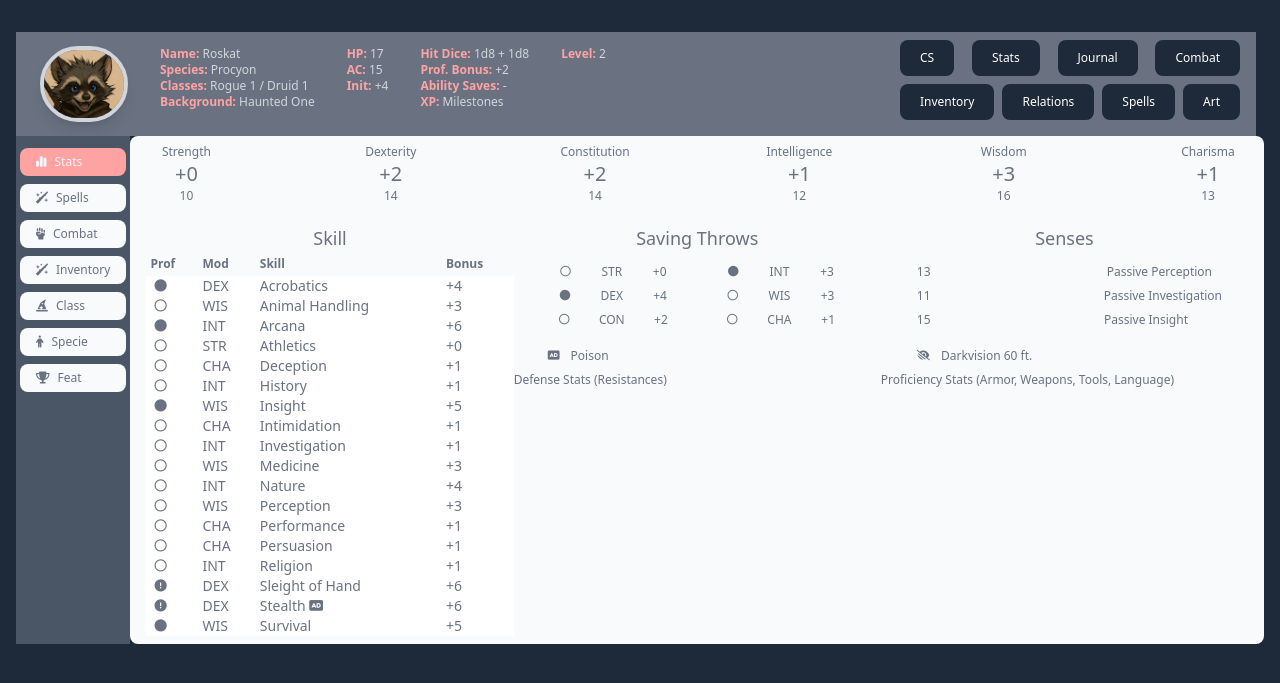
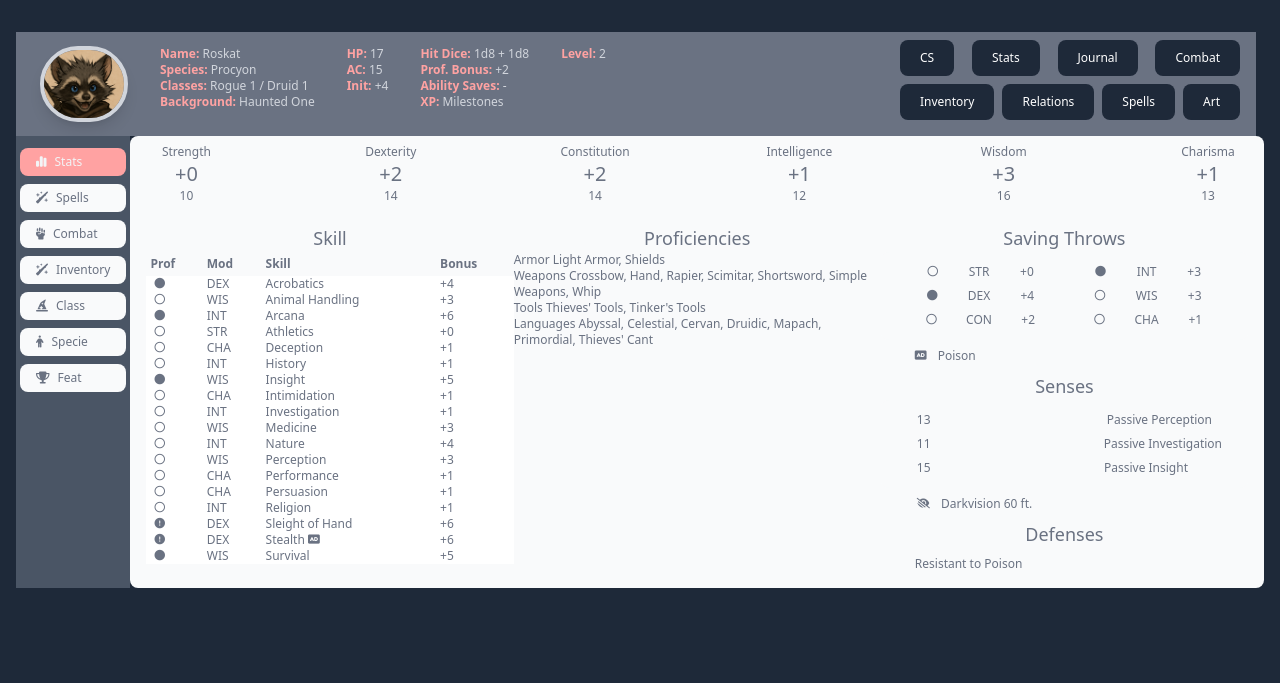
Before and after one commit to WebDevJasonCameron/CharacterArchive, a Laravel app: page / in a window 1280 px wide. Shown: the part 72-755 px from the top of the page. Run offline with Laravel 12, Linux system fonts and the light colour scheme; style sheets or scripts are compiled from the project's sources; some libraries are stand-ins or nearby versions.

Commit message:
more scafolding

```diff
--- a/resources/views/index.blade.php
+++ b/resources/views/index.blade.php
@@ -219,8 +219,8 @@
                             <div class="text-lg text-center rtl:text-right text-gray-500 ">
                                 Skill
                             </div>
-                            <table class="w-full text-sm text-left rtl:text-right text-gray-500 dark:text-gray-400">
-                                <thead class="text-xs">
+                            <table class="w-full text-xs text-left rtl:text-right text-gray-500 dark:text-gray-400">
+                                <thead>
                                     <tr>
                                         <th scope="col" class="p-1">
                                             Prof
@@ -236,7 +236,7 @@
                                         </th>
                                     </tr>
                                 </thead>
-                                <tbody class="text-xm ">
+                                <tbody>
                                     {{--Acrobatics--}}
                                     <tr class="bg-white dark:bg-gray-800">
                                         <td class="px-2">
@@ -512,8 +512,34 @@
                             </table>
                         </div>
 
+                        {{--Proficiency Stats--}}
+                        <div class="row-span-4 text-xs text-gray-500 dark:text-gray-400">
+                            <div class="text-lg text-center rtl:text-right text-gray-500 ">
+                                Proficiencies
+                            </div>
+                            <div class="w-full text-left rtl:text-right text-gray-500 dark:text-gray-400">
+                                <div>
+                                    Armor
+                                    Light Armor, Shields
+                                </div>
+                                <div>
+                                    Weapons
+                                    Crossbow, Hand, Rapier, Scimitar, Shortsword, Simple Weapons, Whip
+                                </div>
+                                <div>
+                                    Tools
+                                    Thieves' Tools, Tinker's Tools
+                                </div>
+                                <div>
+                                    Languages
+                                    Abyssal, Celestial, Cervan, Druidic, Mapach, Primordial, Thieves' Cant
+                                </div>
+                            </div>
+
+                        </div>
+
                         {{--Saving Throw Stats--}}
-                        <div class="row-span-2 text-xs text-gray-500 dark:text-gray-400">
+                        <div class="text-xs text-gray-500 dark:text-gray-400">
                             <div class="text-lg text-center rtl:text-right text-gray-500 ">
                                 Saving Throws
                             </div>
@@ -591,7 +617,7 @@
                         </div>
 
                         {{--Senses Stats--}}
-                        <div class="row-span-2 text-xs text-gray-500 dark:text-gray-400">
+                        <div class=" text-xs text-gray-500 dark:text-gray-400">
                             <div class="text-lg text-center rtl:text-right text-gray-500 ">
                                 Senses
                             </div>
@@ -628,13 +654,13 @@
 
                         {{--Defense Stats--}}
                         <div class="text-xs text-gray-500 dark:text-gray-400">
-                            Defense Stats (Resistances)
+                            <div class="text-lg text-center rtl:text-right text-gray-500 ">
+                                Defenses
+                            </div>
+                            <div class="p-2 ml-6.5">
+                                Resistant to Poison
+                            </div>
                         </div>
-
-                        {{--Proficiency Stats--}}
-                        <p class="text-xs text-gray-500 dark:text-gray-400">
-                            Proficiency Stats (Armor, Weapons, Tools, Language)
-                        </p>
 
 
                     </div>
```
